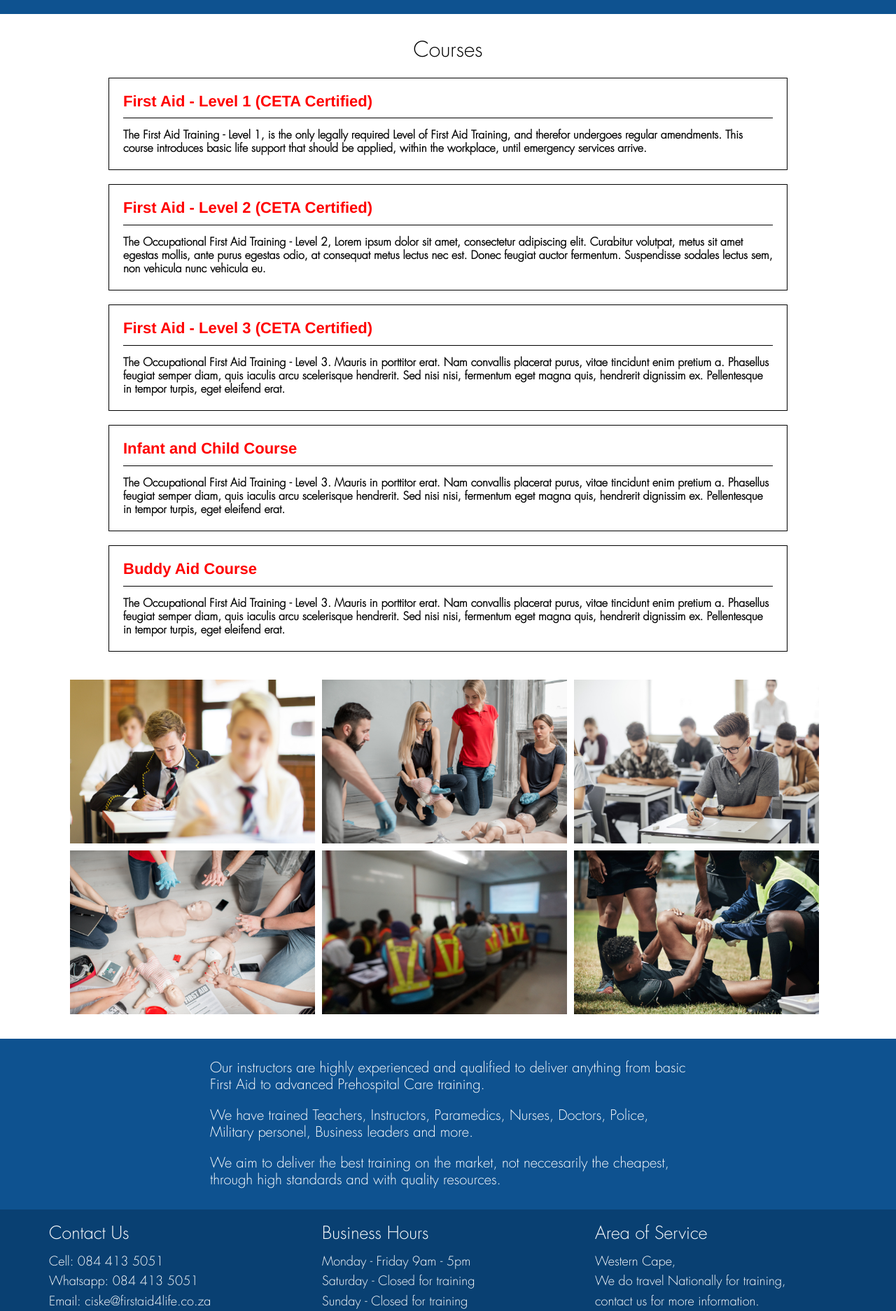
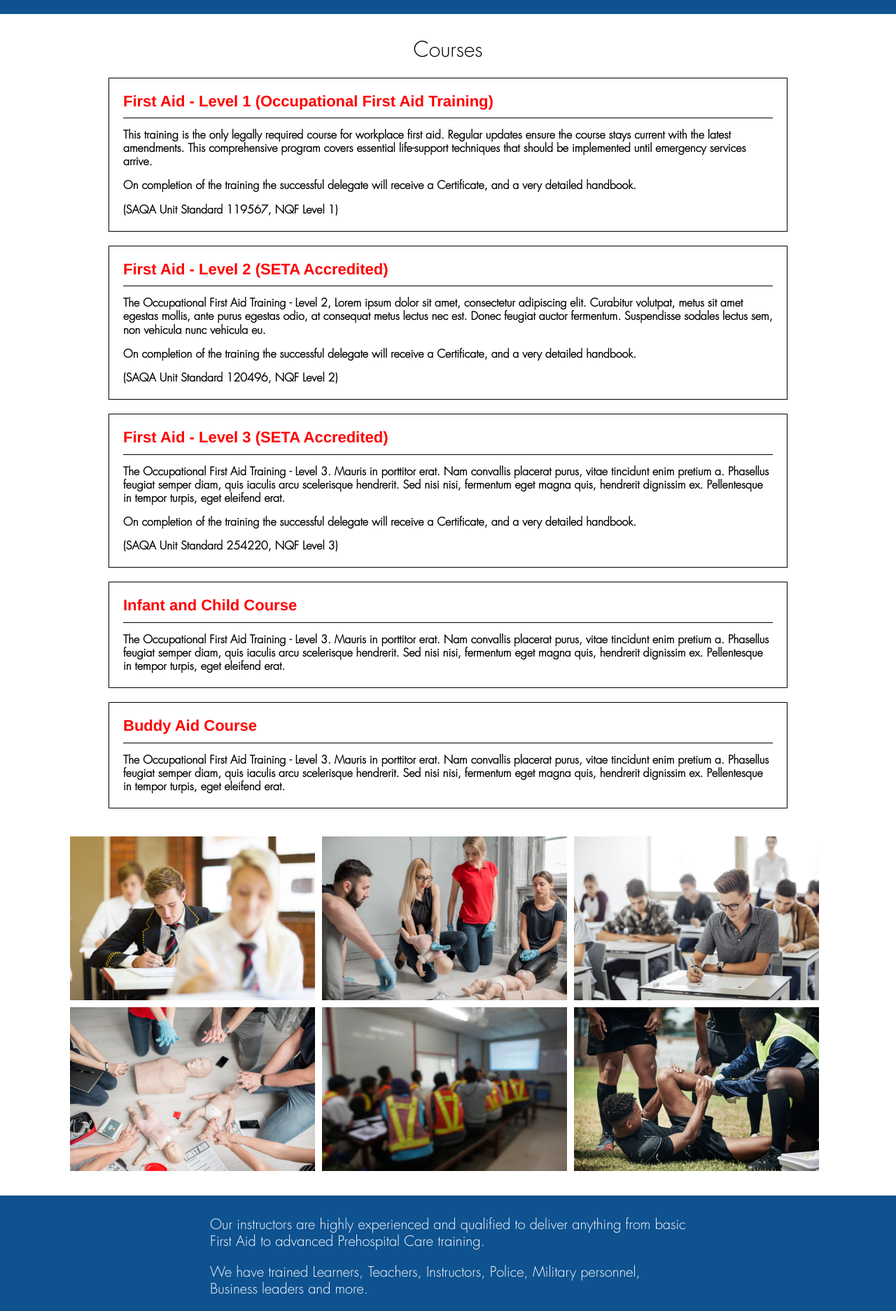
Before and after one commit to francois-willem/firstaid4life.co.za, a Vue app: page / in a window 1280 px wide. Shown: the part 1040-2913 px from the top of the page at 70% size. Built offline with nearby package versions, Linux system fonts and the light colour scheme; what vue-cookie would draw is missing.

Commit message:
-edited some sentences

```diff
--- a/src/components/Home/Courses.vue
+++ b/src/components/Home/Courses.vue
@@ -6,16 +6,35 @@
       </div>
       <div class="course-levels">
         <div class="course-level">
-          <div class="title">First Aid - Level 1 (CETA Certified)</div>
-          <div class="desc">The First Aid Training - Level 1, is the only legally required Level of First Aid Training, and therefor undergoes regular amendments. This course introduces basic life support that should be applied, within the workplace, until emergency services arrive.</div>
+          <div class="title">First Aid - Level 1 (Occupational First Aid Training)</div>
+          <div class="desc">This training is the only legally required course for workplace first aid. Regular updates ensure the course stays current with the latest amendments. This comprehensive program covers essential life-support techniques that should be implemented until emergency services arrive.
+          </div>
+          <div class="desc">
+            On completion of the training the successful delegate will receive a Certificate, and a very detailed handbook.
+          </div>
+          <div class="desc">
+            (SAQA Unit Standard 119567, NQF Level 1)
+          </div>
         </div>
         <div class="course-level">
-          <div class="title">First Aid - Level 2 (CETA Certified)</div>
+          <div class="title">First Aid - Level 2 (SETA Accredited)</div>
           <div class="desc">The Occupational First Aid Training - Level 2, Lorem ipsum dolor sit amet, consectetur adipiscing elit. Curabitur volutpat, metus sit amet egestas mollis, ante purus egestas odio, at consequat metus lectus nec est. Donec feugiat auctor fermentum. Suspendisse sodales lectus sem, non vehicula nunc vehicula eu.</div>
+          <div class="desc">
+            On completion of the training the successful delegate will receive a Certificate, and a very detailed handbook.
+          </div>
+          <div class="desc">
+            (SAQA Unit Standard 120496, NQF Level 2)
+          </div>
         </div>
         <div class="course-level">
-          <div class="title">First Aid - Level 3 (CETA Certified)</div>
+          <div class="title">First Aid - Level 3 (SETA Accredited)</div>
           <div class="desc">The Occupational First Aid Training - Level 3. Mauris in porttitor erat. Nam convallis placerat purus, vitae tincidunt enim pretium a. Phasellus feugiat semper diam, quis iaculis arcu scelerisque hendrerit. Sed nisi nisi, fermentum eget magna quis, hendrerit dignissim ex. Pellentesque in tempor turpis, eget eleifend erat.</div>
+          <div class="desc">
+            On completion of the training the successful delegate will receive a Certificate, and a very detailed handbook.
+          </div>
+          <div class="desc">
+            (SAQA Unit Standard 254220, NQF Level 3)
+          </div>
         </div>
         <div class="course-level">
           <div class="title">Infant and Child Course</div>
@@ -53,7 +72,7 @@
           Our instructors are highly experienced and qualified to deliver anything from basic First Aid to advanced Prehospital Care training.
         </p>
         <p>
-          We have trained Teachers, Instructors, Paramedics, Nurses, Doctors, Police, Military personel, Business leaders and more.
+          We have trained Learners, Teachers, Instructors, Police, Military personnel, Business leaders and more.
         </p>
         <p>
           We aim to deliver the best training on the market, not neccesarily the cheapest, through high standards and with quality resources.
--- a/src/components/Home/Footers.vue
+++ b/src/components/Home/Footers.vue
@@ -6,9 +6,9 @@
           <p>
             Contact Us
           </p>
-          <div class="item-container">Cell: 084 413 5051</div>
-          <div class="item-container">Whatsapp: 084 413 5051</div>
-          <div class="item-container">Email: ciske@firstaid4life.co.za</div>
+          <div class="item-container">Cell: 084 903 1825</div>
+          <div class="item-container">Whatsapp: 084 903 1825</div>
+          <div class="item-container">Email: christel.firstaid4life@gmail.com</div>
         </div>
         <div class="footer-column">
           <p>
```
